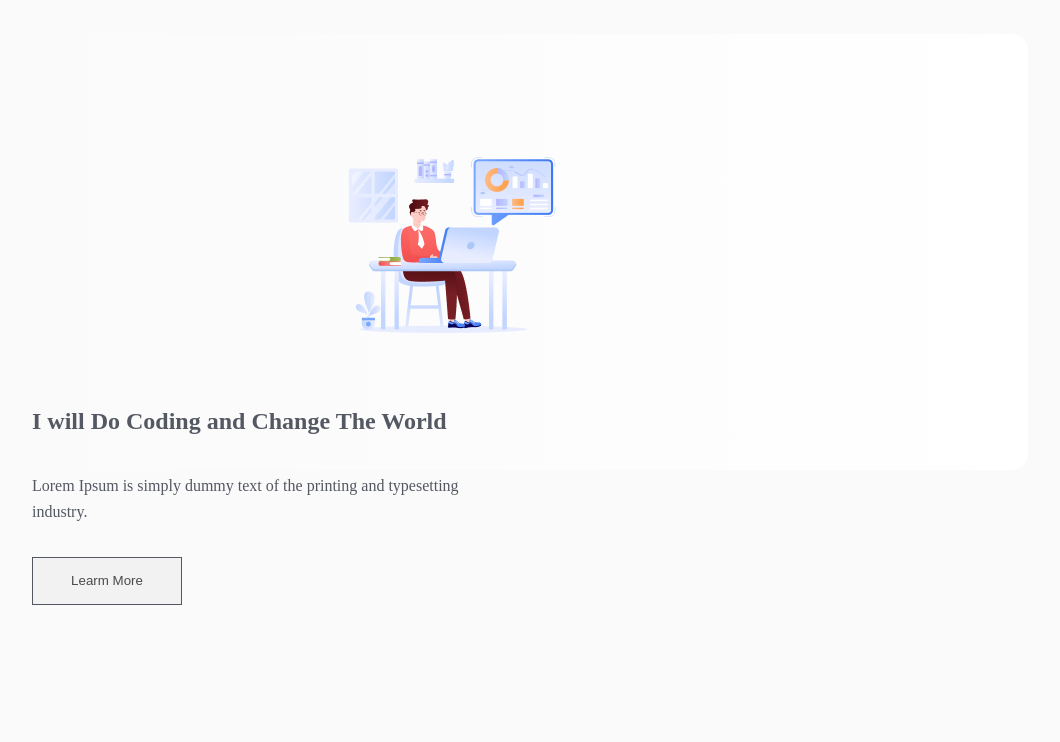
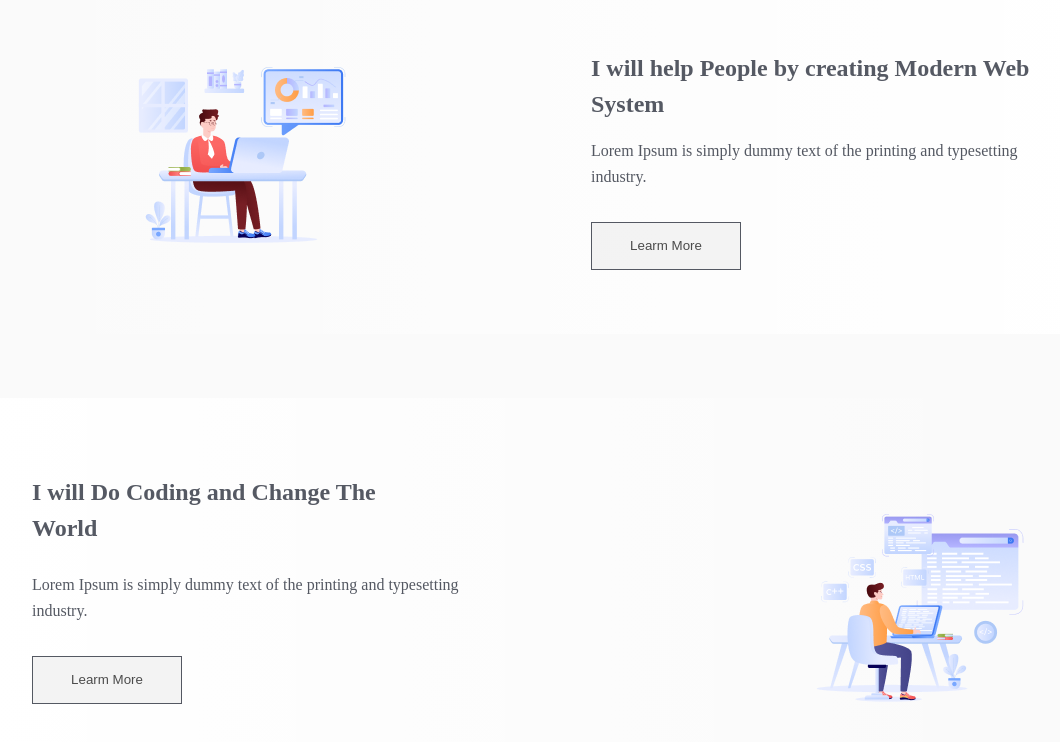
Before and after one commit to Shahrear-Tonmoy/B10A1-Challenge-Begins, a plain HTML site: page index.html in a window 1280 px wide. Shown: the part 1596-2338 px from the top of the page, without its empty margins (215-1275 px from the left). Drawn offline with Linux system fonts and the light colour scheme; a web font is replaced by a local one.

Commit message:
banner added

```diff
--- a/index.html
+++ b/index.html
@@ -55,17 +55,26 @@
                 </div>
                 <div class="frame2">
                     <div>
-                        <img src="assets/Group 3.png" alt="" class="frame1-pic">
+                        <img src="assets/Group 3.png" alt="" class="frame2-pic">
                     </div>
                     <div>
-                        <h2 class="frame2-title">I will Do Coding and Change The World</h2>
+                        <h2 class="frame2-title">I will help People by creating Modern Web System</h2>
                         <p class="frame2-description">Lorem Ipsum is simply dummy text of the printing and typesetting industry.</p>
                         <button class="frame1-btn">Learm More</button>
                     </div>
 
 
                 </div>
-                <div class="frame3"></div>
+                <div class="frame1">
+                    <div>
+                        <h2 class="frame1-title">I will Do Coding and Change The World</h2>
+                        <p class="frame1-description">Lorem Ipsum is simply dummy text of the printing and typesetting industry.</p>
+                        <button class="frame1-btn">Learm More</button>
+                    </div>
+                    <div>
+                        <img src="assets/Group 4.png" alt="" class="frame1-pic">
+                    </div>
+                </div>
             </div>
             </div>
         </section>
--- a/style.css
+++ b/style.css
@@ -193,7 +193,7 @@ body {
 .frame1 {
     position: static;
     width: 946px;
-    height: 300px;
+    height: 250px;
     display: flex;
     justify-content: space-between;
     align-items: flex-start;
@@ -272,28 +272,25 @@ body {
 }
 
 .frame1-pic {
-
     padding-left: 300px;
     padding-top: 40px;
-
 }
 
 
 .frame2 {
     position: static;
     width: 946px;
-    height: 336px;
+    height: 250px;
     display: flex;
-    flex-direction: column;
     justify-content: space-between;
     align-items: flex-start;
     padding: 50px;
+    padding-left: 140px;
     flex: none;
-    order: 1;
-    flex-grow: 0;
     margin: 32px 0px;
     border-radius: 16px;
-    background: linear-gradient(270.00deg, rgb(255, 255, 255), rgba(255, 255, 255, 0) 100%);
+
+    background: linear-gradient(270.00deg, rgb(255, 255, 255),rgba(255, 255, 255, 0) 100%);
 }
 
 .frame2-title {
@@ -304,6 +301,7 @@ body {
     flex-direction: column;
     justify-content: center;
     align-items: flex-start;
+    padding: 10px 0px 10px 0px;
     padding: 0px;
     flex: none;
     order: 0;
```
